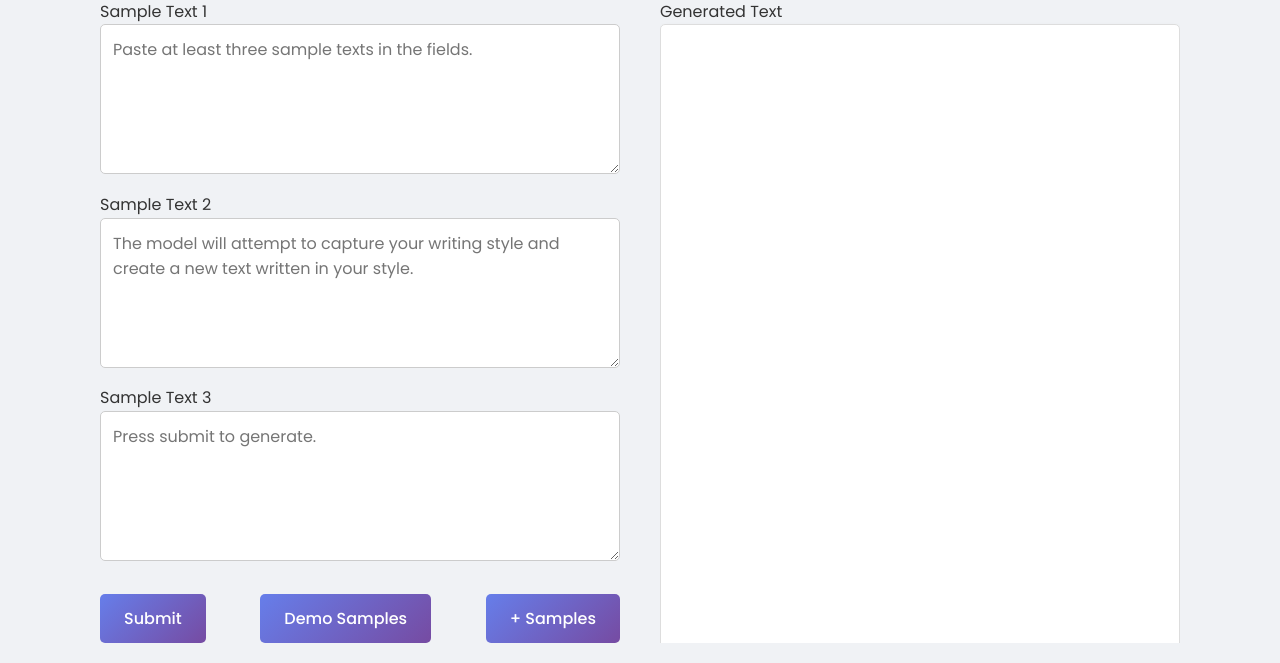
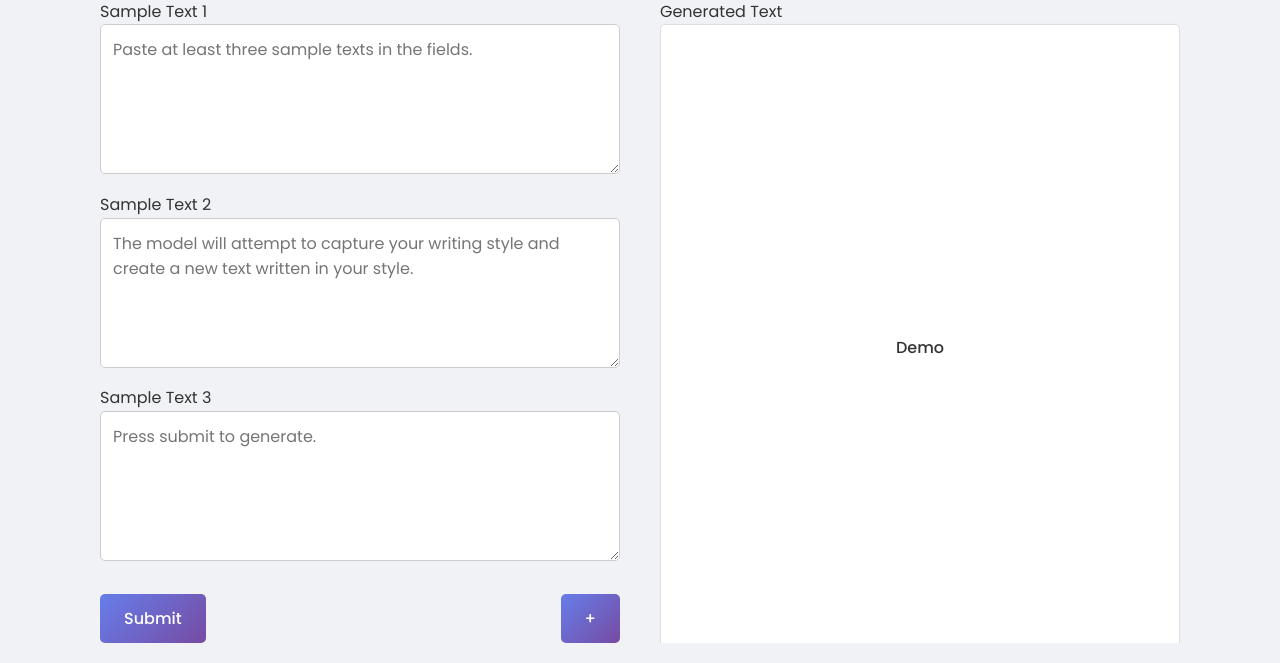
Before and after one commit to blakemartz/writing_assistant_webapp, a Flask app: page / in a window 1280 px wide. Shown: the part 192-855 px from the top of the page. Run offline with Flask 2, Linux system fonts and the light colour scheme.

Commit message:
Update demo button
move demo button to float in output field
auto submit and remove demo button when pushed

```diff
--- a/static/styles.css
+++ b/static/styles.css
@@ -3,15 +3,7 @@
   box-sizing: border-box;
 }
 
-@media screen and (max-width: 576px) {
-  .text-input-section {
-    margin-right: 0px;
-    margin-left: 0px;
-  }
-  .output-section {
-    margin-top: 40px;
-  }
-}
+
 
 body {
   font-family: 'Poppins', Arial, sans-serif;
@@ -119,6 +111,32 @@ button:hover {
   transform: translate(-50%, -50%);
 }
 
+.demo-container {
+  position: absolute;
+  top: 50%;
+  left: 50%;
+  transform: translate(-50%, -50%);
+  text-align: center;
+}
+
+.btn-demo {
+  color: #333;
+  font-weight: 500;
+  font-size: 1rem;
+  font-family: inherit;
+  cursor: pointer;
+  transition: color 0.3s;
+  border: none;
+  background-color: transparent;
+  text-decoration: none;
+  background-image: none;
+}
+
+.btn-demo:hover {
+  color: #000;
+  text-decoration: underline;
+}
+
 .hidden {
   display: none;
 }
--- a/templates/index.html
+++ b/templates/index.html
@@ -22,15 +22,17 @@
                         {% endfor %}
                     </div>
                     <div class="button-container">
-                        <button type="submit" class="btn btn-primary">Submit</button>
-                        <button type="button" id="demo-samples" class="btn btn-secondary">Demo Samples</button>
-                        <button type="button" id="add-sample" class="btn btn-secondary">+ Samples</button>
+                        <button type="submit" id="submit-btn" class="btn btn-primary">Submit</button>
+                        <button type="button" id="add-sample" class="btn btn-secondary">+</button>
                     </div>
                 </form>
             </div>
             <div class="output-section">
                 <label for="result">Generated Text</label>
                 <div class="result-window">
+                    <div class="demo-container">
+                        <button type="button" id="demo-samples" class="btn-demo">Demo</button>
+                    </div>
                     <div id="result"></div>
                     <div id="loader" class="loader hidden">
                         <img src="https://cdnjs.cloudflare.com/ajax/libs/semantic-ui/0.16.1/images/loader-large.gif" alt="Loading...">
@@ -65,6 +67,8 @@
 
             $("#text-input-form").submit(function (event) {
                 event.preventDefault();
+
+                $("#demo-samples").remove();
 
                 let text_inputs = [];
                 for (let i = 1; i <= sampleCount; i++) {
@@ -107,9 +111,13 @@
                     predefinedSamples.sample3
                 ];
 
+                // Populate the input fields with demo samples
                 for (let i = 1; i <= demoSamples.length; i++) {
                     $("#text-input-" + i).val(demoSamples[i - 1]);
                 }
+
+                // Trigger a click event on the submit button to submit the form
+                $("#submit-btn").trigger("click");
             });
 
         });
```
